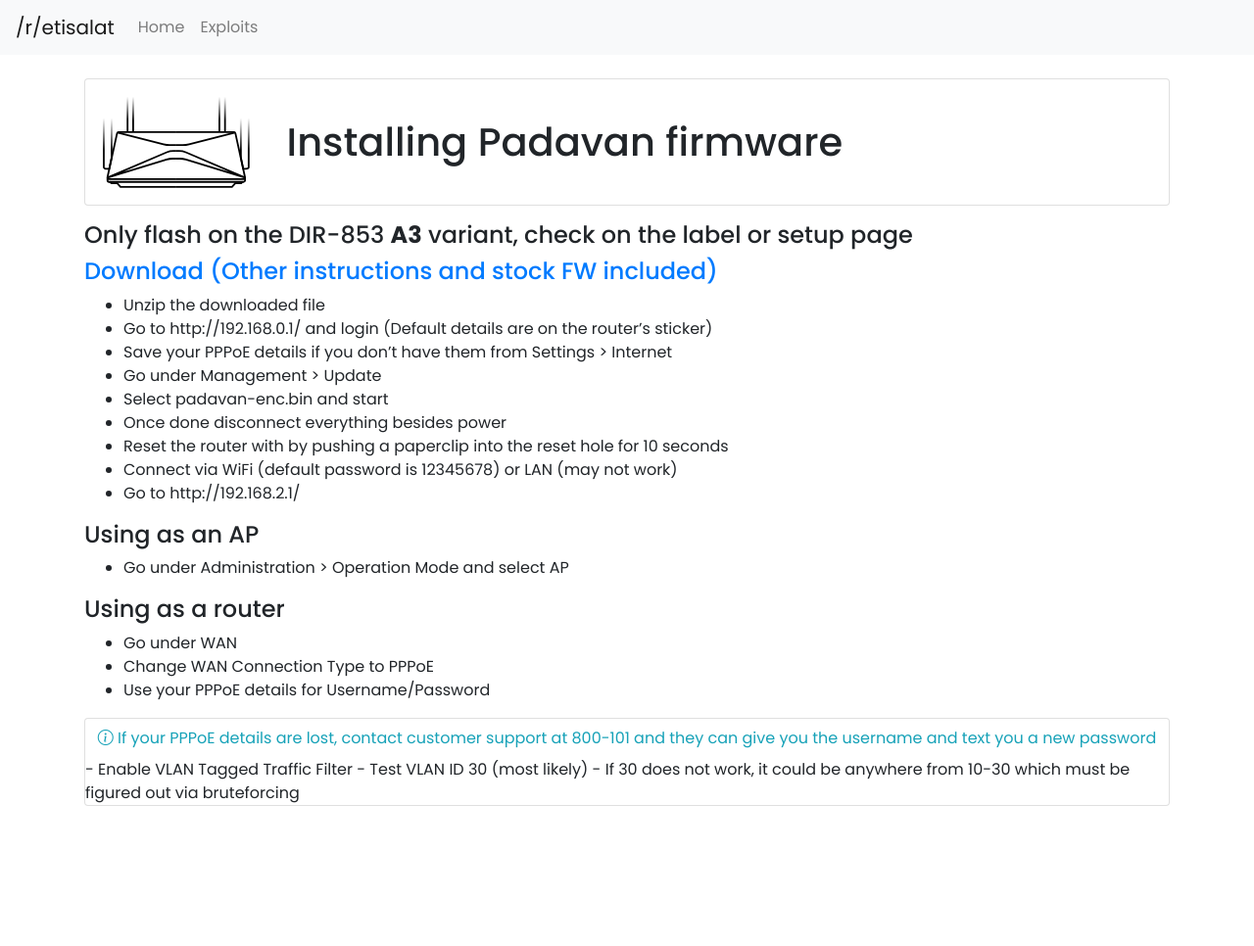
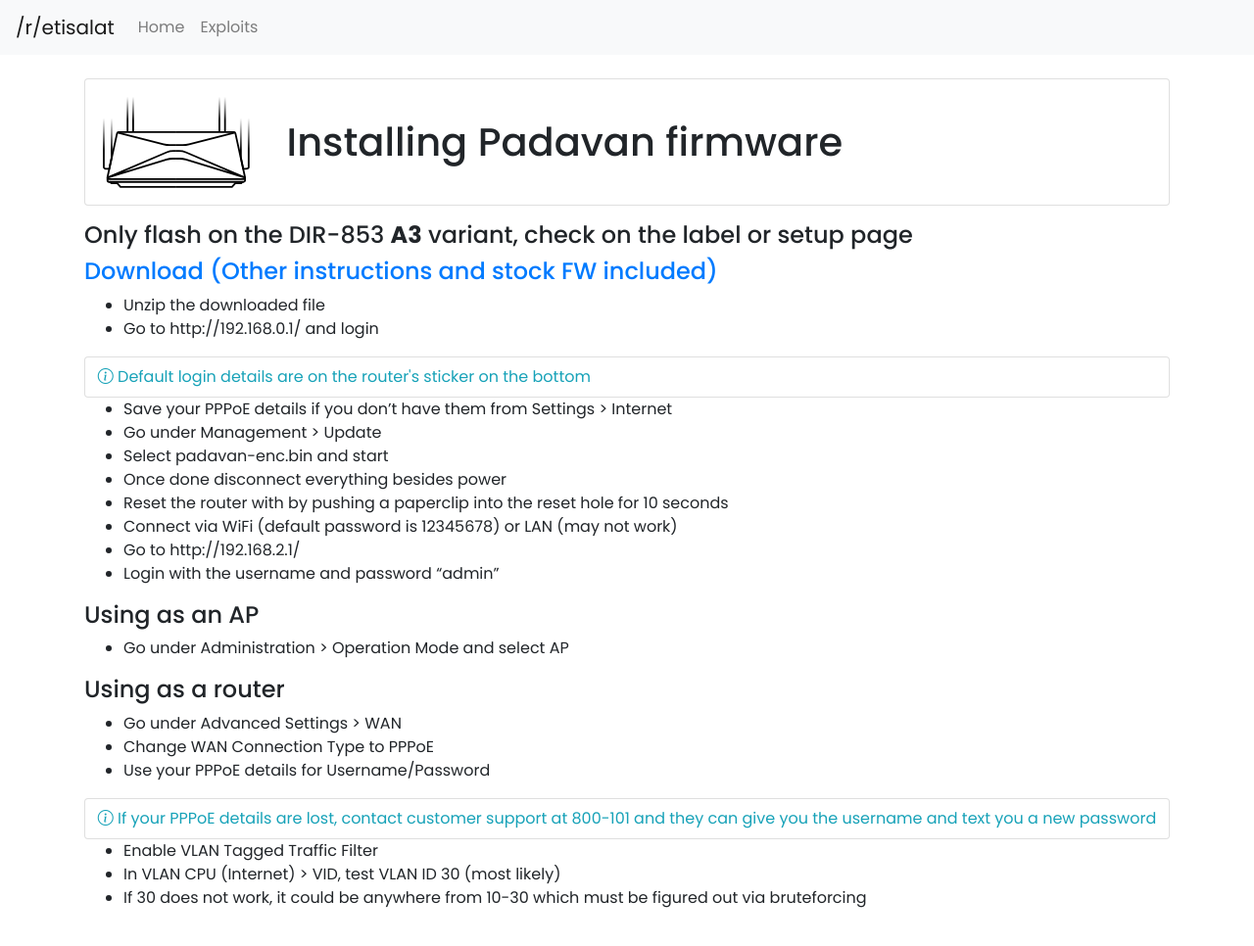
Before and after one commit to emiratestel/emiratestel.github.io, a Jekyll site: the page built from exploits/_exploits/dir-853-installing-padavan.md, in a window 1280 px wide and 1017 px high. Shown: the top 966 px of the window at 98% size. Built offline with Jekyll 4.4.1, drawn with Linux system fonts in a browser that asks for light colours; nearby versions of some CDN libraries.

Commit message:
Made steps clearer

```diff
--- a/exploits/_exploits/dir-853-installing-padavan.md
+++ b/exploits/_exploits/dir-853-installing-padavan.md
@@ -8,7 +8,8 @@
 #### [Download (Other instructions and stock FW included)](https://drive.google.com/file/d/10bCdIpR32BZGce-gD4Kt2I-2Yhs-5cFP/view?usp=sharing)
 
 - Unzip the downloaded file
-- Go to http://192.168.0.1/ and login (Default details are on the router's sticker)
+- Go to http://192.168.0.1/ and login
+  {% include note.html content="Default login details are on the router's sticker on the bottom" %}
 - Save your PPPoE details if you don't have them from Settings > Internet
 - Go under Management > Update
 - Select padavan-enc.bin and start
@@ -16,15 +17,16 @@
 - Reset the router with by pushing a paperclip into the reset hole for 10 seconds
 - Connect via WiFi (default password is 12345678) or LAN (may not work)
 - Go to http://192.168.2.1/
+- Login with the username and password "admin"
 
 #### Using as an AP
 - Go under Administration > Operation Mode and select AP
 
 #### Using as a router
-- Go under WAN
+- Go under Advanced Settings > WAN
 - Change WAN Connection Type to PPPoE
 - Use your PPPoE details for Username/Password
-  {% include note.html close=false content="If your PPPoE details are lost, contact customer support at 800-101 and they can give you the username and text you a new password" %}
+  {% include note.html content="If your PPPoE details are lost, contact customer support at 800-101 and they can give you the username and text you a new password" %}
 - Enable VLAN Tagged Traffic Filter
-- Test VLAN ID 30 (most likely)
+- In VLAN CPU (Internet) > VID, test VLAN ID 30 (most likely)
 - If 30 does not work, it could be anywhere from 10-30 which must be figured out via bruteforcing
```
